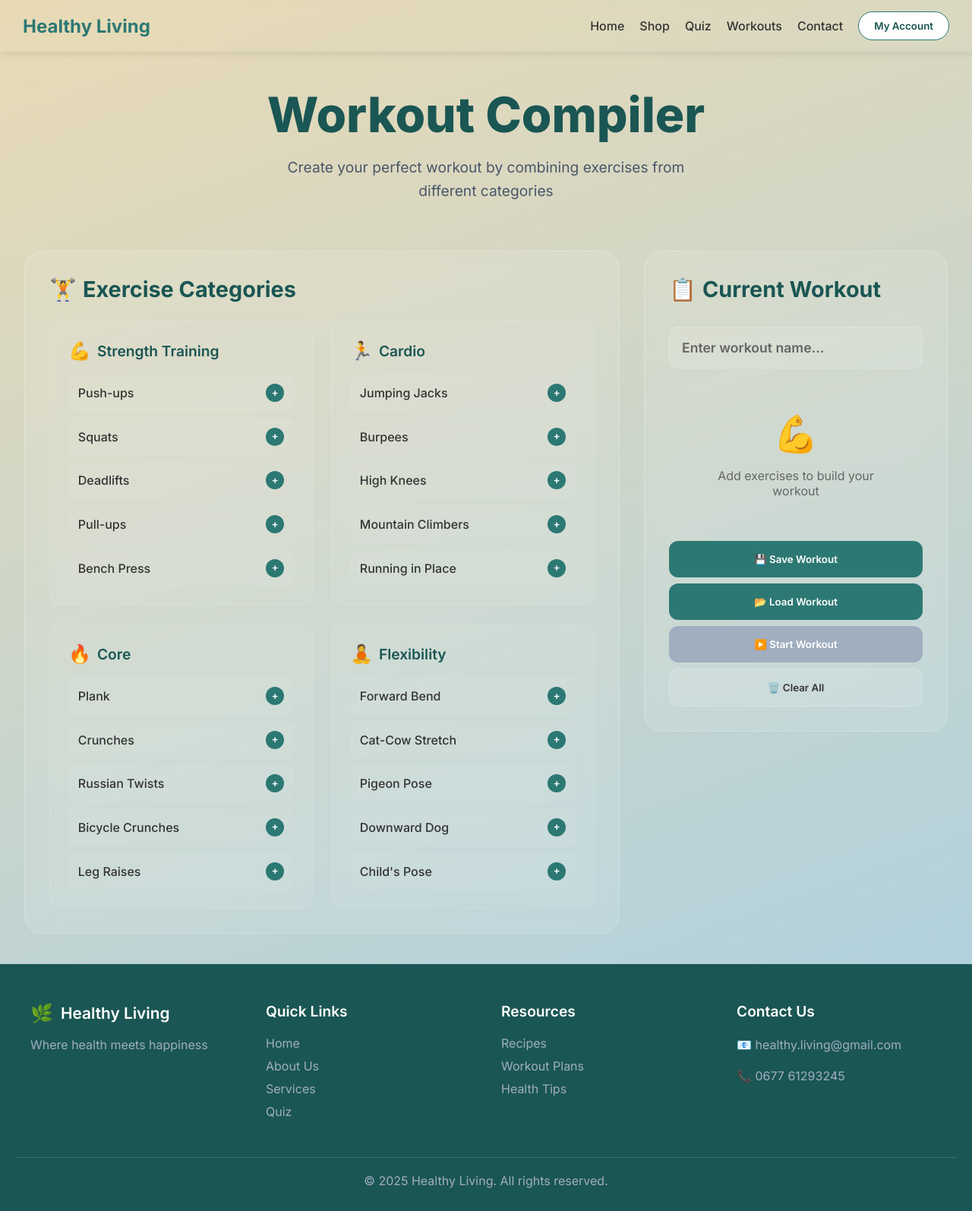
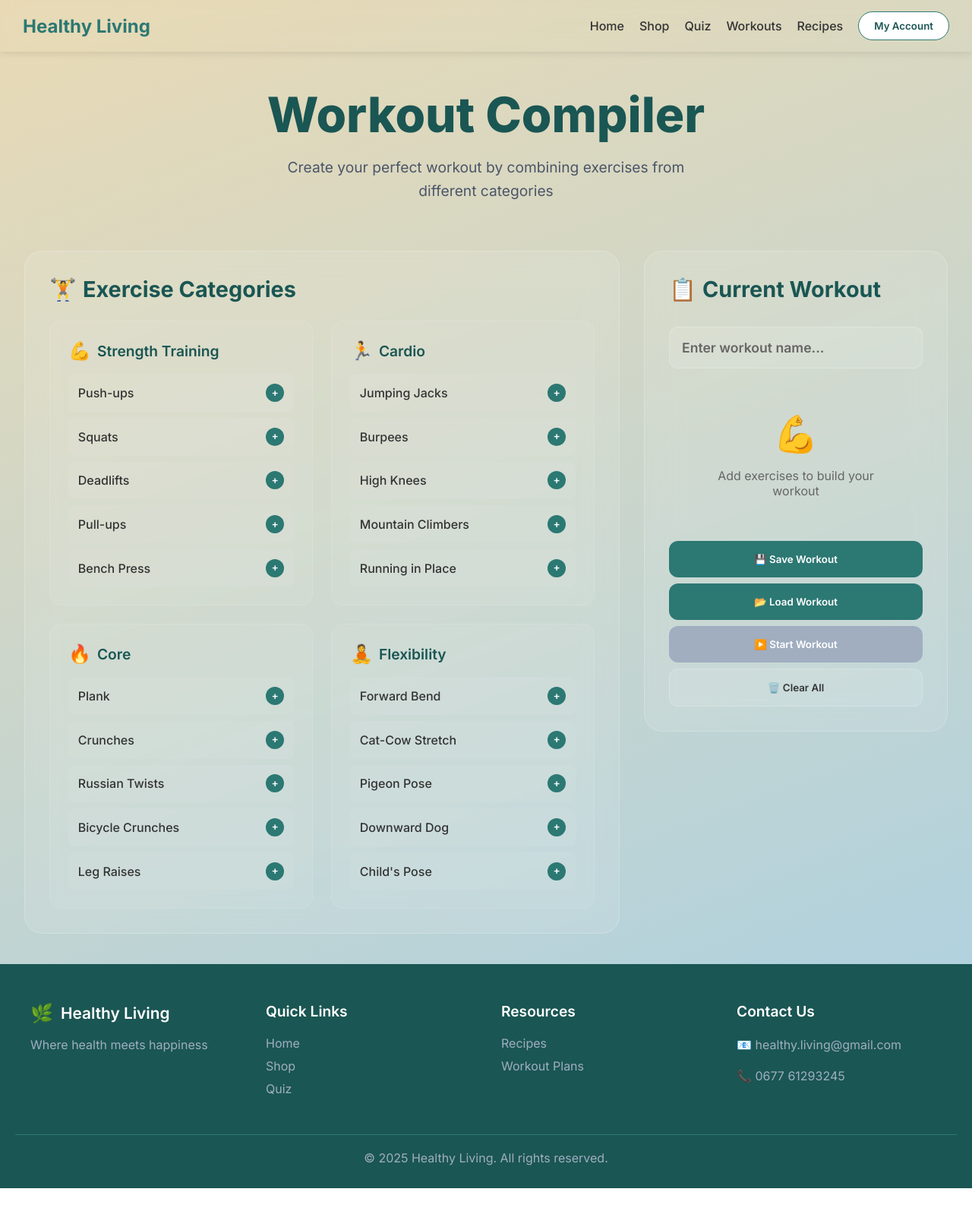
Before and after one commit to 2425-2AHIF-WMC/healthy-living, a website: page wourkouts/HTMLs/makeOwnWorkout.html in a window 1280 px wide. Shown: the whole page at 76% size. After the commit the page ends 1564 px from the top, so only its background shows below. Drawn offline with Linux system fonts and the light colour scheme.

Commit message:
footer changed

```diff
--- a/wourkouts/HTMLs/makeOwnWorkout.html
+++ b/wourkouts/HTMLs/makeOwnWorkout.html
@@ -3,7 +3,7 @@
 <head>
     <meta charset="UTF-8">
     <meta name="viewport" content="width=device-width, initial-scale=1.0">
-    <title>Healthy Living - Workout</title>
+    <title>Healthy Living</title>
     <link rel="stylesheet" href="../styles/style.css">
     <script defer type="module" src="../scripts/json-script.js"></script>
     <style>
@@ -910,7 +910,7 @@
         <a href="../../shopping.html">Shop</a>
         <a href="../../quiz.html">Quiz</a>
         <a href="indexWorkouts.html">Workouts</a>
-        <a href="#">Contact</a>
+        <a href="../../recipe.html">Recipes</a>
 
         <!-- Auth button (shown when user is not logged in) -->
         <div class="auth-buttons" id="authButtons">
@@ -1191,7 +1191,7 @@
 
 
 <!-- Footer -->
-<footer class="footer">
+<footer class="footer" style="width: 100%;">
     <div class="footer-content">
         <div class="footer-section">
             <div class="footer-brand">
@@ -1203,18 +1203,16 @@
         <div class="footer-section">
             <h4>Quick Links</h4>
             <ul>
-                <li><a href="#">Home</a></li>
-                <li><a href="#">About Us</a></li>
-                <li><a href="#">Services</a></li>
-                <li><a href="#">Quiz</a></li>
+                <li><a href="../../index.html">Home</a></li>
+                <li><a href="../../shopping.html">Shop</a></li>
+                <li><a href="../../quiz.html">Quiz</a></li>
             </ul>
         </div>
         <div class="footer-section">
             <h4>Resources</h4>
             <ul>
-                <li><a href="#">Recipes</a></li>
-                <li><a href="#">Workout Plans</a></li>
-                <li><a href="#">Health Tips</a></li>
+                <li><a href="../../recipe.html">Recipes</a></li>
+                <li><a href="indexWorkouts.html">Workout Plans</a></li>
             </ul>
         </div>
         <div class="footer-section">
```
Also changed, not shown: index.html (+1 -1 lines), wourkouts/HTMLs/indexWorkouts.html (+7 -9 lines), wourkouts/HTMLs/infosAboutWorkouts.html (+7 -9 lines).
